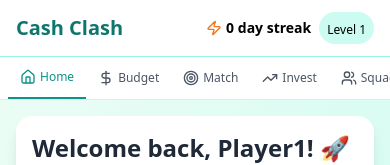
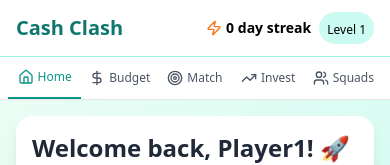
Before and after one commit to oliversoctopus/hackathon-cash-clash, a React (Create React App) app: page / in a window 390 px wide. Shown: the top 165 px of the page. Built offline with nearby package versions, Linux system fonts and the light colour scheme.

Commit message:
Add back longer headers

```diff
--- a/src/App.js
+++ b/src/App.js
@@ -62,7 +62,7 @@ export default function App() {
         </div>
       </header>
 
-      {/* Navigation - Fixed for Mobile */}
+      {/* Navigation - Mobile Responsive with Full Labels */}
       <nav className="bg-white border-b sticky top-0 z-10 overflow-x-auto">
         <div className="max-w-6xl mx-auto px-2 sm:px-4">
           <div className="flex min-w-max sm:min-w-0">
@@ -72,13 +72,13 @@ export default function App() {
                 <button
                   key={item.id}
                   onClick={() => setCurrentPage(item.id)}
-                  className={`flex items-center justify-center sm:justify-start gap-1 sm:gap-2 px-3 sm:px-4 py-3 font-medium transition-colors flex-1 whitespace-nowrap ${
+                  className={`flex items-center justify-center sm:justify-start gap-1 sm:gap-2 px-2 sm:px-4 py-3 font-medium transition-colors flex-1 whitespace-nowrap ${
                     currentPage === item.id
                       ? 'text-teal-600 border-b-2 border-teal-600'
                       : 'text-gray-600 hover:text-teal-600'
                   }`}
                 >
-                  <Icon className="w-4 h-4" />
+                  <Icon className="w-4 h-4 flex-shrink-0" />
                   <span className="text-xs sm:text-base">{item.label}</span>
                 </button>
               );
```
